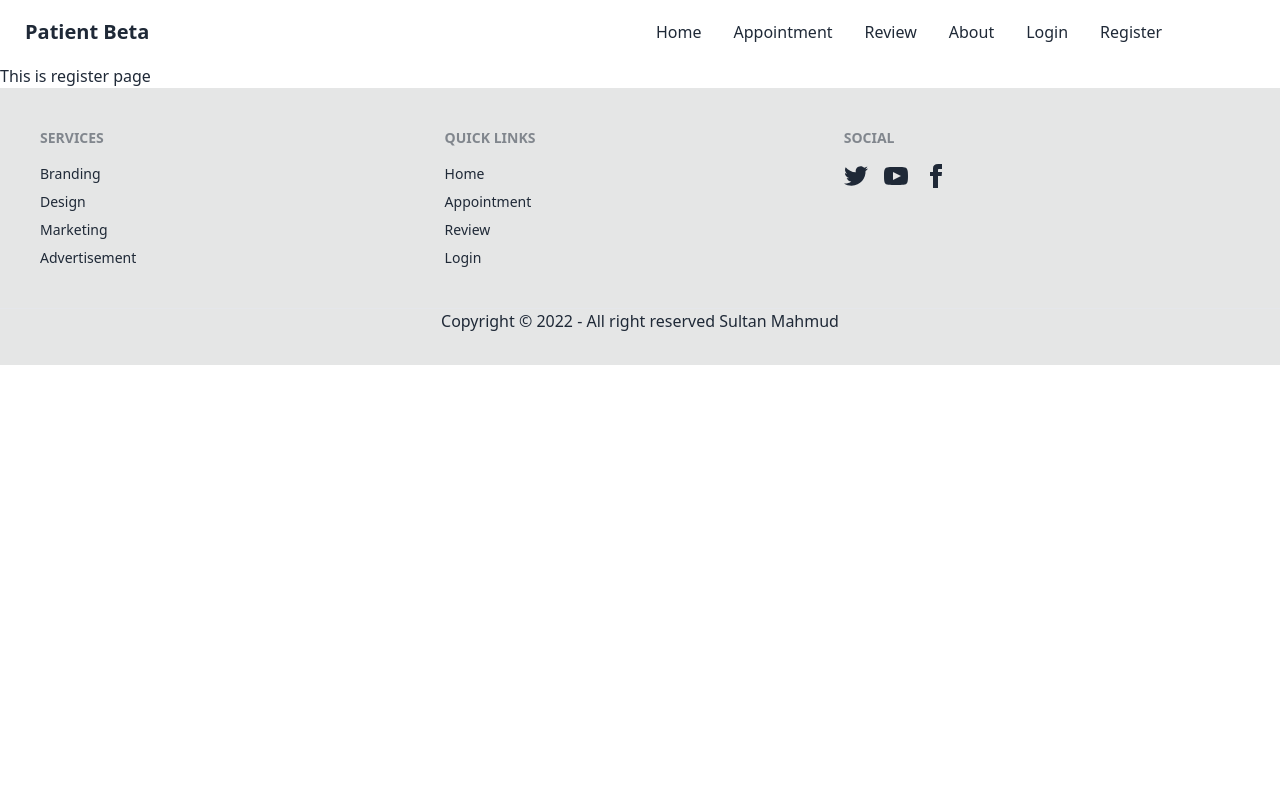
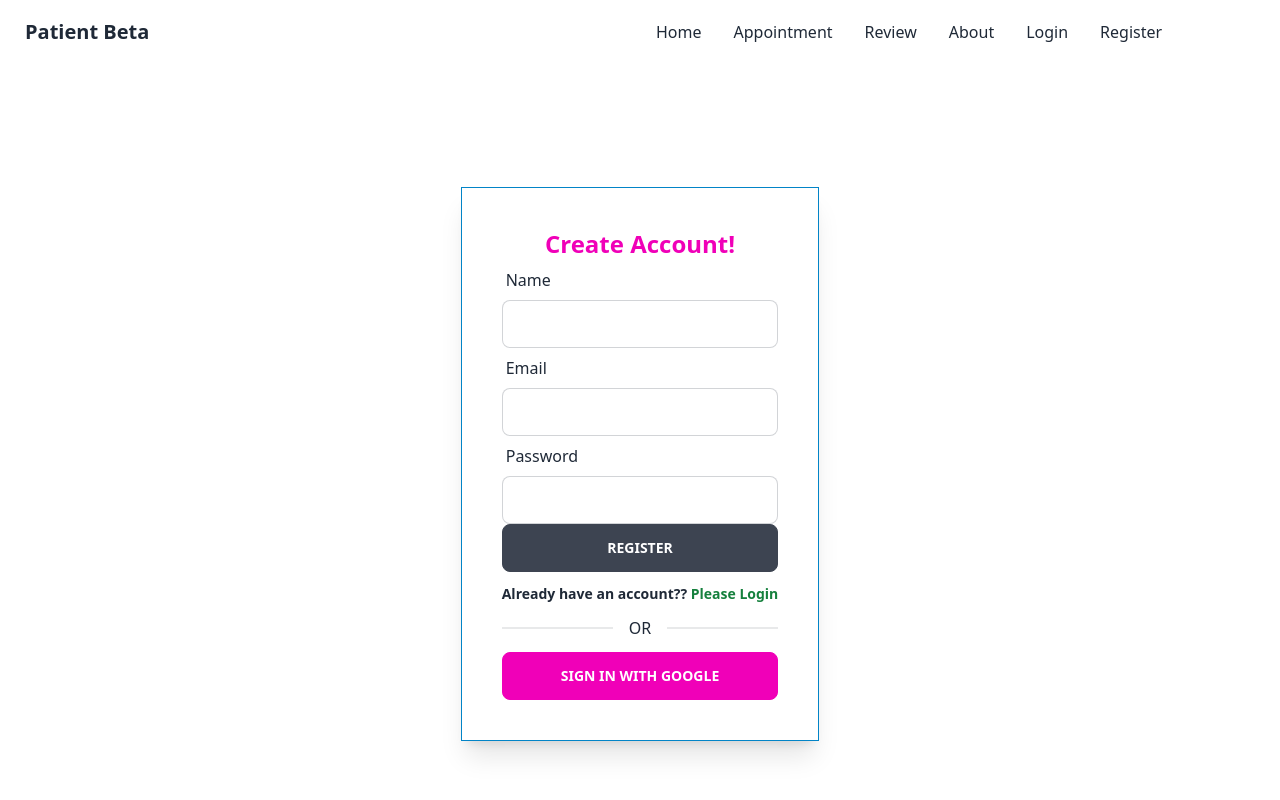
Before and after one commit to mdsultanmahmud/patient-beta, a React (Vite) app: page /register in a window 1280 px wide. Shown: the top 800 px of the page. Built offline with nearby package versions, Linux system fonts and the light colour scheme.

Commit message:
add sign up page

```diff
--- a/src/pages/Login/Login.jsx
+++ b/src/pages/Login/Login.jsx
@@ -2,10 +2,11 @@ import React, { useState } from 'react';
 import { useForm } from 'react-hook-form';
 import { Link } from 'react-router-dom';
 const Login = () => {
-    const { register, handleSubmit } = useForm()
+    const { register,formState: { errors }, handleSubmit } = useForm()
     const loginHandling = data =>{
         console.log(data)
     }
+    console.log(errors)
     return (
         <div className='min-h-screen grid place-items-center'>
             <div className='shadow-xl p-10 border border-sky-600'>
@@ -13,11 +14,18 @@ const Login = () => {
                 <form onSubmit={handleSubmit(loginHandling)}>
                     <div className="form-control w-full max-w-xs">
                         <label className="label">Email</label>
-                        <input required {...register('email')} className="input input-bordered w-full max-w-xs" />
+                        <input {...register('email', {required: true})}
+                        className="input input-bordered w-full max-w-xs" />
+                        {errors.email && <p role={'alert'} className='text-error text-sm my-2'>Email is required</p>}
                     </div>
                     <div className="form-control w-full max-w-xs">
                         <label className="label">Password</label>
-                        <input required {...register('password')} className="input input-bordered w-full max-w-xs" />
+                        <input
+                        {...register('password', {required: 'password is required',
+                        minLength: {value: 6, message:'password length minimum 6 characters.'}})}
+
+                        className="input input-bordered w-full max-w-xs" />
+                        {errors.password && <p role={'alert'} className='text-error text-sm my-2'>{errors.password?.message}</p>}
                         <label className="label">
                             <span className="label-text-alt">Forget password?</span>
                         </label>
--- a/src/pages/Register/Register.jsx
+++ b/src/pages/Register/Register.jsx
@@ -1,9 +1,49 @@
 import React from 'react';
+import { useForm } from 'react-hook-form';
+import { Link } from 'react-router-dom';
+const Register = () => {
+    const { register, formState: { errors }, handleSubmit } = useForm()
+    const handleRegister = data => {
+        console.log(data)
+    }
+    return (
+        <div className='min-h-screen grid place-items-center'>
+            <div className='shadow-xl p-10 border border-sky-600'>
+                <h1 className='text-center text-secondary text-2xl font-bold'>Create Account!</h1>
+                <form onSubmit={handleSubmit(handleRegister)}>
+                    <div className="form-control w-full max-w-xs">
+                        <label className="label">Name</label>
+                        <input {...register('name', { required: 'Name is required' })}
+                            className="input input-bordered w-full max-w-xs" />
+                        {errors.name && <p role={'alert'} className='text-error text-sm my-2'>{errors.name?.message}</p>}
+                    </div>
 
-const Register = () => {
-    return (
-        <div>
-            <h3>This is register page</h3>
+                    <div className="form-control w-full max-w-xs">
+                        <label className="label">Email</label>
+                        <input {...register('email', { required: 'Email is required' })}
+                            className="input input-bordered w-full max-w-xs" />
+                        {errors.email && <p role={'alert'} className='text-error text-sm my-2'>{errors.email?.message}</p>}
+                    </div>
+
+                    <div className="form-control w-full max-w-xs">
+                        <label className="label">Password</label>
+                        <input
+                            {...register('password', {
+                                required: 'password is required',
+                                minLength: { value: 6, message: 'password length minimum 6 characters.',
+                                pattern: {value: /^(?=.*[A-Za-z])(?=.*\d)[A-Za-z\d@$!%*#?&^_-]$/, message:'Password must be strong!'}
+                            }
+                            })}
+                            className="input input-bordered w-full max-w-xs" />
+                        {errors.password && <p role={'alert'} className='text-error text-sm my-2'>{errors.password?.message}</p>}
+                    </div>
+
+                    <input value={'Register'} type="submit" className="btn w-full max-w-xs" />
+                </form>
+                <p className='text-sm font-bold my-3'>Already have an account?? <Link to={'/login'} className='text-green-700'>Please Login</Link></p>
+                <div className="divider">OR</div>
+                <button className='btn btn-secondary w-full'>Sign in with Google</button>
+            </div>
         </div>
     );
 };
```
